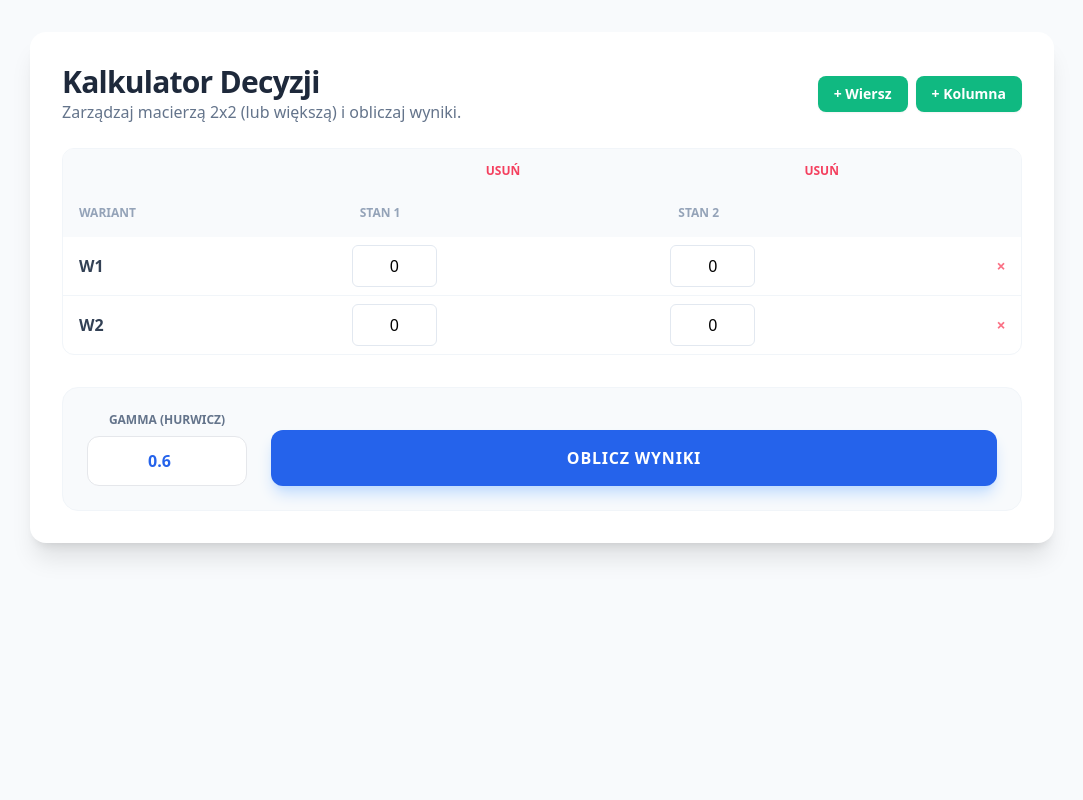
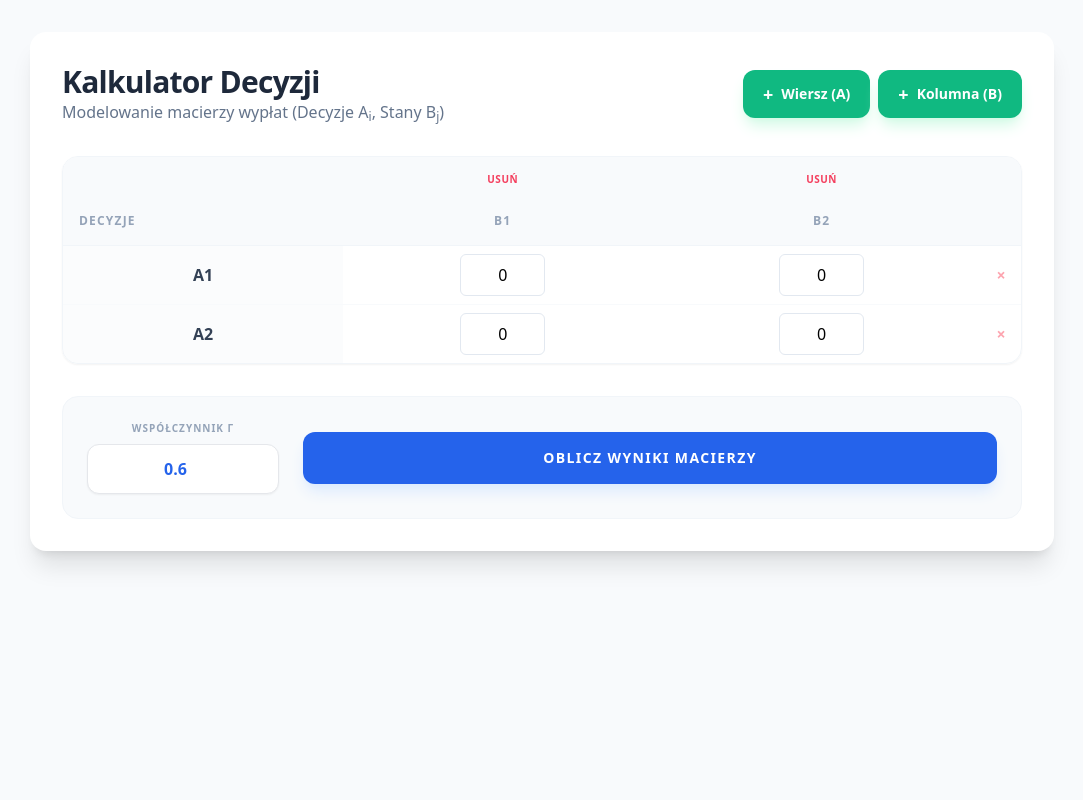
Before and after one commit to podsiadlojakub6-alt/program-bo, a Flask app: page / in a window 1280 px wide. Shown: the whole page, without its empty margins (98-1181 px from the left). Run offline with Flask 3, Linux system fonts and the light colour scheme; some libraries are stand-ins or nearby versions.

Commit message:
Update index.html

```diff
--- a/templates/index.html
+++ b/templates/index.html
@@ -6,89 +6,96 @@
     <title>Kalkulator Decyzji BO</title>
     <script src="https://cdn.tailwindcss.com"></script>
     <style>
-        .input-cell { width: 85px; text-align: center; border: 1px solid #e2e8f0; padding: 8px; border-radius: 6px; }
-        .input-cell:focus { outline: 2px solid #3b82f6; border-color: transparent; }
+        .input-cell { width: 85px; text-align: center; border: 1px solid #e2e8f0; padding: 8px; border-radius: 6px; transition: all 0.2s; }
+        .input-cell:focus { outline: 2px solid #3b82f6; border-color: transparent; background-color: #f8fafc; }
         .btn-action { transition: all 0.2s; }
         .btn-action:hover { transform: translateY(-1px); }
     </style>
 </head>
-<body class="bg-slate-50 min-h-screen p-4 md:p-8">
+<body class="bg-slate-50 min-h-screen p-4 md:p-8 font-sans">
     <div class="max-w-5xl mx-auto bg-white rounded-2xl shadow-xl p-8">
-        <div class="flex justify-between items-center mb-6">
+
+        <div class="flex flex-col md:flex-row justify-between items-start md:items-center mb-8 gap-4">
             <div>
                 <h1 class="text-3xl font-extrabold text-slate-800 tracking-tight">Kalkulator Decyzji</h1>
-                <p class="text-slate-500">Zarządzaj macierzą 2x2 (lub większą) i obliczaj wyniki.</p>
+                <p class="text-slate-500 font-medium">Modelowanie macierzy wypłat (Decyzje A<sub>i</sub>, Stany B<sub>j</sub>)</p>
             </div>
             <div class="flex gap-2">
-                <button onclick="addRow()" type="button" class="btn-action bg-emerald-500 hover:bg-emerald-600 text-white px-4 py-2 rounded-lg text-sm font-bold shadow-sm">+ Wiersz</button>
-                <button onclick="addColumn()" type="button" class="btn-action bg-emerald-500 hover:bg-emerald-600 text-white px-4 py-2 rounded-lg text-sm font-bold shadow-sm">+ Kolumna</button>
+                <button onclick="addRow()" type="button" class="btn-action bg-emerald-500 hover:bg-emerald-600 text-white px-5 py-2.5 rounded-xl text-sm font-bold shadow-lg shadow-emerald-100 flex items-center gap-2">
+                    <span class="text-lg">+</span> Wiersz (A)
+                </button>
+                <button onclick="addColumn()" type="button" class="btn-action bg-emerald-500 hover:bg-emerald-600 text-white px-5 py-2.5 rounded-xl text-sm font-bold shadow-lg shadow-emerald-100 flex items-center gap-2">
+                    <span class="text-lg">+</span> Kolumna (B)
+                </button>
             </div>
         </div>
 
         <form method="POST" id="matrixForm">
-            <div class="overflow-x-auto mb-8 border border-slate-100 rounded-xl">
-                <table id="matrixTable" class="w-full text-left">
+            <div class="overflow-x-auto mb-8 border border-slate-100 rounded-2xl shadow-sm">
+                <table id="matrixTable" class="w-full text-left border-collapse">
                     <thead class="bg-slate-50">
                         <tr id="deleteHeaderRow">
-                            <th class="p-2"></th> <th class="p-2 text-center"><button type="button" onclick="removeColumn(1)" class="text-rose-500 hover:text-rose-700 text-xs font-bold">USUŃ</button></th>
-                            <th class="p-2 text-center"><button type="button" onclick="removeColumn(2)" class="text-rose-500 hover:text-rose-700 text-xs font-bold">USUŃ</button></th>
-                            <th class="p-2"></th> </tr>
+                            <th class="p-2"></th>
+                            <th class="p-2 text-center"><button type="button" onclick="removeColumn(1)" class="text-rose-500 hover:text-rose-700 text-[10px] font-black uppercase tracking-wider">Usuń</button></th>
+                            <th class="p-2 text-center"><button type="button" onclick="removeColumn(2)" class="text-rose-500 hover:text-rose-700 text-[10px] font-black uppercase tracking-wider">Usuń</button></th>
+                            <th class="p-2"></th>
+                        </tr>
                         <tr id="headerRow">
-                            <th class="p-4 text-xs font-bold text-slate-400 uppercase">Wariant</th>
-                            <th class="p-4 text-xs font-bold text-slate-400 uppercase">Stan 1</th>
-                            <th class="p-4 text-xs font-bold text-slate-400 uppercase">Stan 2</th>
-                            <th class="p-4 text-xs font-bold text-slate-400 uppercase w-10"></th>
+                            <th class="p-4 text-xs font-black text-slate-400 uppercase tracking-widest border-b border-slate-100">Decyzje</th>
+                            <th class="p-4 text-xs font-black text-slate-400 uppercase tracking-widest border-b border-slate-100 text-center">B1</th>
+                            <th class="p-4 text-xs font-black text-slate-400 uppercase tracking-widest border-b border-slate-100 text-center">B2</th>
+                            <th class="p-4 text-xs font-black text-slate-400 uppercase tracking-widest border-b border-slate-100 w-10"></th>
                         </tr>
                     </thead>
-                    <tbody id="tableBody" class="divide-y divide-slate-100">
+                    <tbody id="tableBody" class="divide-y divide-slate-50">
                         <tr>
-                            <td class="p-4 font-bold text-slate-700">W1</td>
-                            <td class="p-2"><input type="text" name="cell_0_0" class="input-cell" value="0"></td>
-                            <td class="p-2"><input type="text" name="cell_0_1" class="input-cell" value="0"></td>
-                            <td class="p-2 text-center"><button type="button" onclick="removeRow(this)" class="text-rose-400 hover:text-rose-600 font-bold">×</button></td>
+                            <td class="p-4 font-bold text-slate-700 bg-slate-50/50 text-center">A1</td>
+                            <td class="p-2 text-center"><input type="text" name="cell_0_0" class="input-cell" value="0"></td>
+                            <td class="p-2 text-center"><input type="text" name="cell_0_1" class="input-cell" value="0"></td>
+                            <td class="p-2 text-center"><button type="button" onclick="removeRow(this)" class="text-rose-300 hover:text-rose-600 font-bold transition-colors">×</button></td>
                         </tr>
                         <tr>
-                            <td class="p-4 font-bold text-slate-700">W2</td>
-                            <td class="p-2"><input type="text" name="cell_1_0" class="input-cell" value="0"></td>
-                            <td class="p-2"><input type="text" name="cell_1_1" class="input-cell" value="0"></td>
-                            <td class="p-2 text-center"><button type="button" onclick="removeRow(this)" class="text-rose-400 hover:text-rose-600 font-bold">×</button></td>
+                            <td class="p-4 font-bold text-slate-700 bg-slate-50/50 text-center">A2</td>
+                            <td class="p-2 text-center"><input type="text" name="cell_1_0" class="input-cell" value="0"></td>
+                            <td class="p-2 text-center"><input type="text" name="cell_1_1" class="input-cell" value="0"></td>
+                            <td class="p-2 text-center"><button type="button" onclick="removeRow(this)" class="text-rose-300 hover:text-rose-600 font-bold transition-colors">×</button></td>
                         </tr>
                     </tbody>
                 </table>
             </div>
 
-            <div class="flex flex-wrap gap-6 items-end bg-slate-50 p-6 rounded-2xl border border-slate-100">
-                <div class="w-40">
-                    <label class="block text-xs font-bold text-slate-500 uppercase mb-2 text-center">Gamma (Hurwicz)</label>
-                    <input type="number" step="0.1" name="gamma" value="0.6" min="0" max="1" class="w-full p-3 border rounded-xl text-center font-bold text-blue-600 focus:ring-2 focus:ring-blue-500">
+            <div class="flex flex-col md:flex-row gap-6 items-center bg-slate-50 p-6 rounded-2xl border border-slate-100">
+                <div class="w-full md:w-48">
+                    <label class="block text-[10px] font-black text-slate-400 uppercase mb-2 text-center tracking-widest">Współczynnik γ</label>
+                    <input type="number" step="0.1" name="gamma" value="0.6" min="0" max="1" class="w-full p-3 border rounded-xl text-center font-bold text-blue-600 focus:ring-2 focus:ring-blue-500 shadow-sm outline-none">
                 </div>
-                <button type="submit" class="flex-1 bg-blue-600 hover:bg-blue-700 text-white font-extrabold py-4 px-8 rounded-xl shadow-lg shadow-blue-200 transition-all active:scale-95 uppercase tracking-wider">
-                    Oblicz wyniki
+                <button type="submit" class="w-full flex-1 bg-blue-600 hover:bg-blue-700 text-white font-black py-4 px-8 rounded-xl shadow-lg shadow-blue-100 transition-all active:scale-[0.98] uppercase tracking-widest text-sm">
+                    Oblicz wyniki macierzy
                 </button>
             </div>
         </form>
 
         {% if results %}
         <div class="grid grid-cols-1 md:grid-cols-2 lg:grid-cols-4 gap-4 mt-10">
-            <div class="p-5 rounded-2xl bg-white border-2 border-blue-100 shadow-sm">
-                <p class="text-blue-500 font-bold text-xs uppercase mb-1">Wald (Maximin)</p>
-                <p class="text-2xl font-black text-slate-800">Wariant {{ results.wald.idx }}</p>
-                <p class="text-sm text-slate-400 font-medium">Wynik: {{ results.wald.val }}</p>
+            <div class="p-6 rounded-2xl bg-white border border-slate-100 shadow-sm hover:shadow-md transition-shadow">
+                <p class="text-blue-500 font-black text-[10px] uppercase tracking-widest mb-2">Wald (Maximin)</p>
+                <p class="text-3xl font-black text-slate-800">A{{ results.wald.idx }}</p>
+                <p class="text-sm text-slate-400 mt-1 font-medium italic">Wynik: {{ results.wald.val }}</p>
             </div>
-            <div class="p-5 rounded-2xl bg-white border-2 border-emerald-100 shadow-sm">
-                <p class="text-emerald-500 font-bold text-xs uppercase mb-1">Hurwicz</p>
-                <p class="text-2xl font-black text-slate-800">Wariant {{ results.hurwicz.idx }}</p>
-                <p class="text-sm text-slate-400 font-medium">Wynik: {{ results.hurwicz.val }}</p>
+            <div class="p-6 rounded-2xl bg-white border border-slate-100 shadow-sm hover:shadow-md transition-shadow">
+                <p class="text-emerald-500 font-black text-[10px] uppercase tracking-widest mb-2">Hurwicz</p>
+                <p class="text-3xl font-black text-slate-800">A{{ results.hurwicz.idx }}</p>
+                <p class="text-sm text-slate-400 mt-1 font-medium italic">Wynik: {{ results.hurwicz.val }}</p>
             </div>
-            <div class="p-5 rounded-2xl bg-white border-2 border-purple-100 shadow-sm">
-                <p class="text-purple-500 font-bold text-xs uppercase mb-1">Bayes (A)</p>
-                <p class="text-2xl font-black text-slate-800">Wariant {{ results.bayes.idx }}</p>
-                <p class="text-sm text-slate-400 font-medium">Średnia: {{ results.bayes.val }}</p>
+            <div class="p-6 rounded-2xl bg-white border border-slate-100 shadow-sm hover:shadow-md transition-shadow">
+                <p class="text-purple-500 font-black text-[10px] uppercase tracking-widest mb-2">Bayes (Laplace)</p>
+                <p class="text-3xl font-black text-slate-800">A{{ results.bayes.idx }}</p>
+                <p class="text-sm text-slate-400 mt-1 font-medium italic">Średnia: {{ results.bayes.val }}</p>
             </div>
-            <div class="p-5 rounded-2xl bg-white border-2 border-rose-100 shadow-sm">
-                <p class="text-rose-500 font-bold text-xs uppercase mb-1">Savage</p>
-                <p class="text-2xl font-black text-slate-800">Wariant {{ results.savage.idx }}</p>
-                <p class="text-sm text-slate-400 font-medium">Strata: {{ results.savage.val }}</p>
+            <div class="p-6 rounded-2xl bg-white border border-slate-100 shadow-sm hover:shadow-md transition-shadow">
+                <p class="text-rose-500 font-black text-[10px] uppercase tracking-widest mb-2">Savage (Regret)</p>
+                <p class="text-3xl font-black text-slate-800">A{{ results.savage.idx }}</p>
+                <p class="text-sm text-slate-400 mt-1 font-medium italic">Strata: {{ results.savage.val }}</p>
             </div>
         </div>
         {% endif %}
@@ -96,20 +103,21 @@
 
     <script>
         function updateNames() {
-            // Aktualizacja nazw wierszy W1, W2...
+            // Aktualizacja nazw wierszy: A1, A2...
             const rows = document.querySelectorAll('#tableBody tr');
             rows.forEach((row, i) => {
-                row.cells[0].innerText = 'W' + (i + 1);
-                // Aktualizacja atrybutów name dla inputów
+                row.cells[0].innerText = 'A' + (i + 1);
+                // Aktualizacja atrybutów name dla backendu Flask
                 const inputs = row.querySelectorAll('input');
                 inputs.forEach((input, j) => {
                     input.name = `cell_${i}_${j}`;
                 });
             });
-            // Aktualizacja nazw kolumn Stan 1, Stan 2...
+
+            // Aktualizacja nazw nagłówków kolumn: B1, B2...
             const headerCells = document.querySelectorAll('#headerRow th');
             for(let i = 1; i < headerCells.length - 1; i++) {
-                headerCells[i].innerText = 'Stan ' + i;
+                headerCells[i].innerText = 'B' + i;
             }
         }
 
@@ -117,11 +125,13 @@
             const body = document.getElementById('tableBody');
             const colCount = document.getElementById('headerRow').cells.length - 2;
             const row = document.createElement('tr');
-            let cells = `<td class="p-4 font-bold text-slate-700"></td>`;
+
+            let cells = `<td class="p-4 font-bold text-slate-700 bg-slate-50/50 text-center"></td>`;
             for (let i = 0; i < colCount; i++) {
-                cells += `<td class="p-2"><input type="text" class="input-cell" value="0"></td>`;
+                cells += `<td class="p-2 text-center"><input type="text" class="input-cell" value="0"></td>`;
             }
-            cells += `<td class="p-2 text-center"><button type="button" onclick="removeRow(this)" class="text-rose-400 hover:text-rose-600 font-bold">×</button></td>`;
+            cells += `<td class="p-2 text-center"><button type="button" onclick="removeRow(this)" class="text-rose-300 hover:text-rose-600 font-bold transition-colors">×</button></td>`;
+
             row.innerHTML = cells;
             body.appendChild(row);
             updateNames();
@@ -133,21 +143,21 @@
             const rows = document.querySelectorAll('#tableBody tr');
             const newColIdx = header.cells.length - 1;
 
-            // Przycisk usuwania kolumny
+            // Przycisk usuwania w "deleteHeaderRow"
             const thDel = document.createElement('th');
             thDel.className = "p-2 text-center";
-            thDel.innerHTML = `<button type="button" onclick="removeColumn(${newColIdx})" class="text-rose-500 hover:text-rose-700 text-xs font-bold">USUŃ</button>`;
+            thDel.innerHTML = `<button type="button" onclick="removeColumn(${newColIdx})" class="text-rose-500 hover:text-rose-700 text-[10px] font-black uppercase tracking-wider">Usuń</button>`;
             delHeader.insertBefore(thDel, delHeader.lastElementChild);
 
-            // Nagłówek "Stan X"
+            // Nazwa kolumny Bi
             const th = document.createElement('th');
-            th.className = "p-4 text-xs font-bold text-slate-400 uppercase";
+            th.className = "p-4 text-xs font-black text-slate-400 uppercase tracking-widest border-b border-slate-100 text-center";
             header.insertBefore(th, header.lastElementChild);
 
-            // Komórki w wierszach
+            // Komórki danych
             rows.forEach(row => {
                 const td = document.createElement('td');
-                td.className = "p-2";
+                td.className = "p-2 text-center";
                 td.innerHTML = `<input type="text" class="input-cell" value="0">`;
                 row.insertBefore(td, row.lastElementChild);
             });
@@ -167,12 +177,12 @@
             const header = document.getElementById('headerRow');
             const rows = document.querySelectorAll('#tableBody tr');
 
-            if (header.cells.length > 3) { // Blokada usuwania jeśli zostaje 1 kolumna
+            if (header.cells.length > 3) {
                 delHeader.deleteCell(index);
                 header.deleteCell(index);
                 rows.forEach(row => row.deleteCell(index));
 
-                // Aktualizacja funkcji onclick dla pozostałych przycisków usuwania kolumn
+                // Odświeżenie indeksów w przyciskach "USUŃ"
                 const delButtons = delHeader.querySelectorAll('button');
                 delButtons.forEach((btn, i) => {
                     btn.setAttribute('onclick', `removeColumn(${i + 1})`);
```
